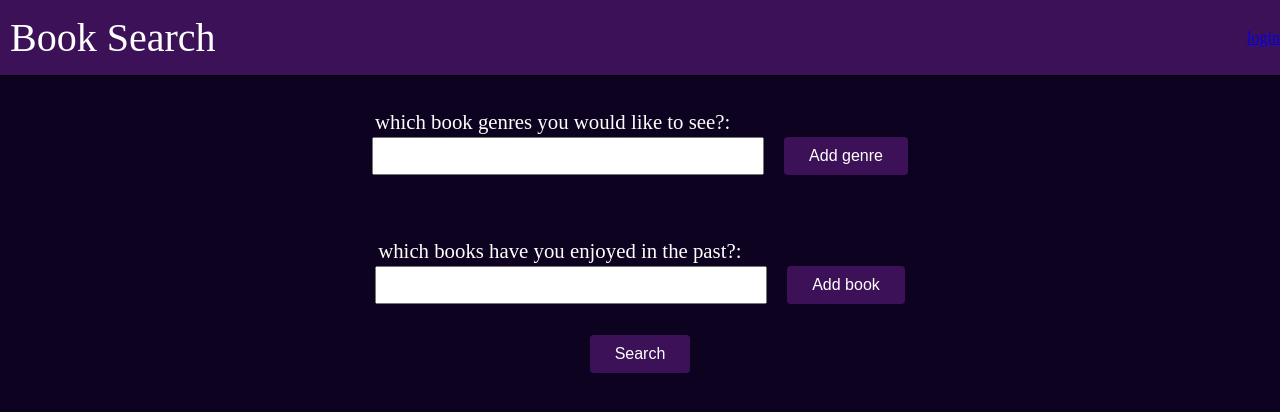
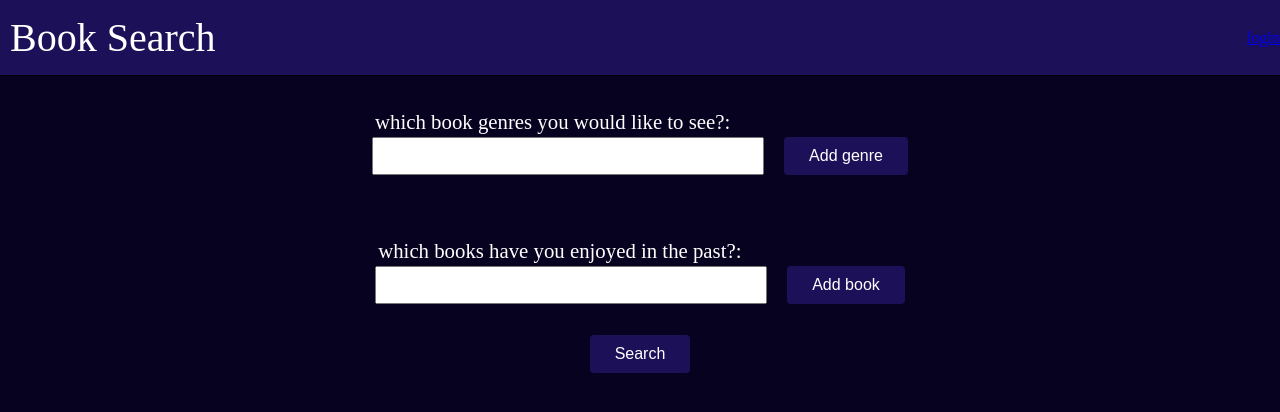
Before and after one commit to SpencerHitchcock05/Book-App, a React app in the folder client/: page / in a window 1280 px wide. Shown: the top 412 px of the page. Built offline with nearby package versions, Linux system fonts and the light colour scheme; the HTML template or start-up script is replaced by a standard one.

Commit message:
changed some colors and borders

```diff
--- a/client/src/App.css
+++ b/client/src/App.css
@@ -1,6 +1,6 @@
 :root {
-    --light-color: #3d1158;
-    --dark-color: #0d021f;
+    --light-color: #1c1158;
+    --dark-color: #07021f;
 }
 
 body {
@@ -128,6 +128,8 @@ body {
     background-size: cover;
 
     color: white;
+
+    border: 2px ridge var(--light-color);
 
     display: flex;
     justify-content: end;
--- a/client/src/Result.jsx
+++ b/client/src/Result.jsx
@@ -34,7 +34,7 @@ function Result(props) {
                                     <div className='accepted-text-container'>
                                         <h3 className='accepted-price'>{suggestion.price}</h3>
                                         <p className='accepted-text'>{suggestion.longDescription}</p>
-                                        <a className='accepted-link' href={suggestion.url}>Link to purchase</a>
+                                        <a className='accepted-link' href={suggestion.url} target='_blank'>Link to purchase</a>
                                     </div>
                                 </div>
                             </div>)
```
